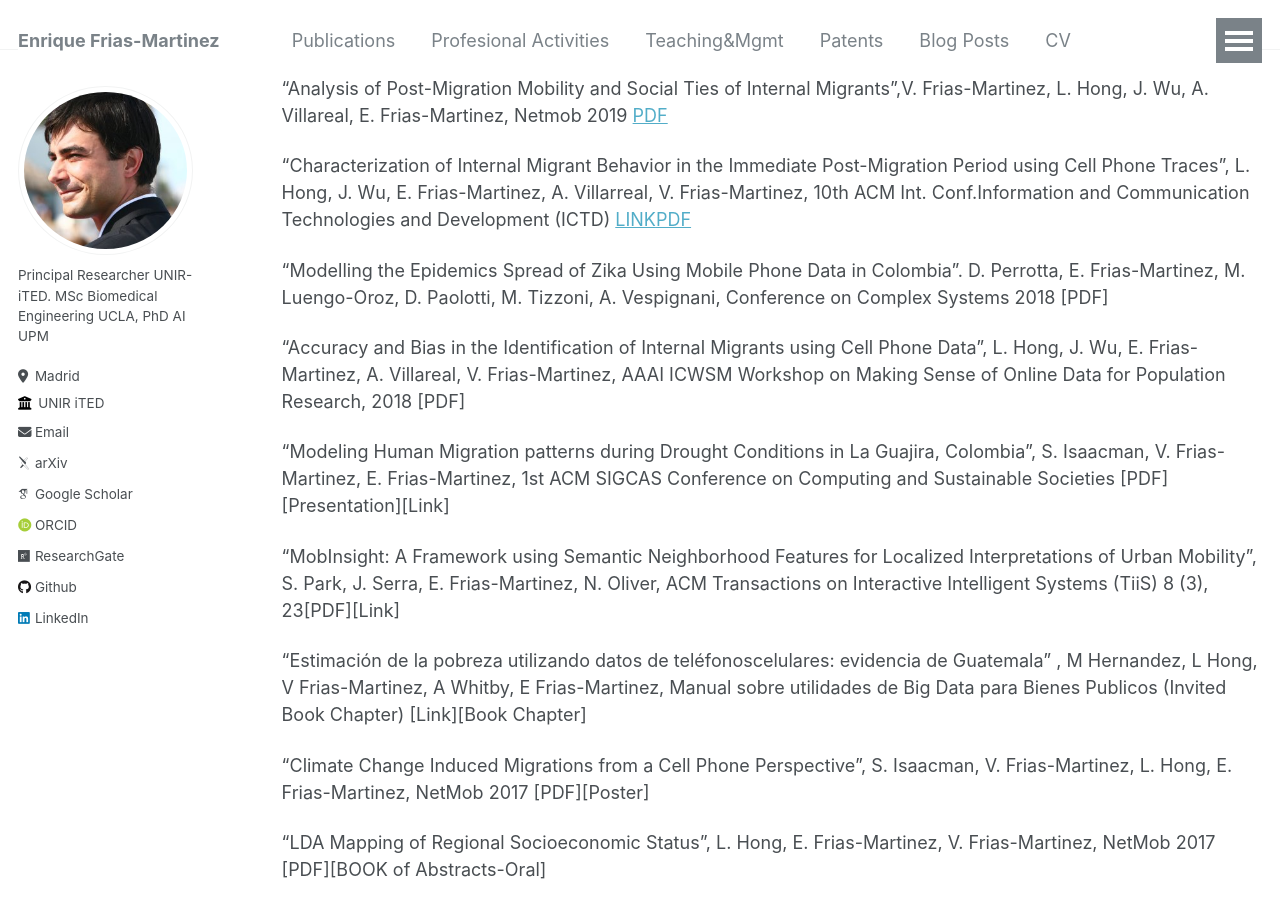
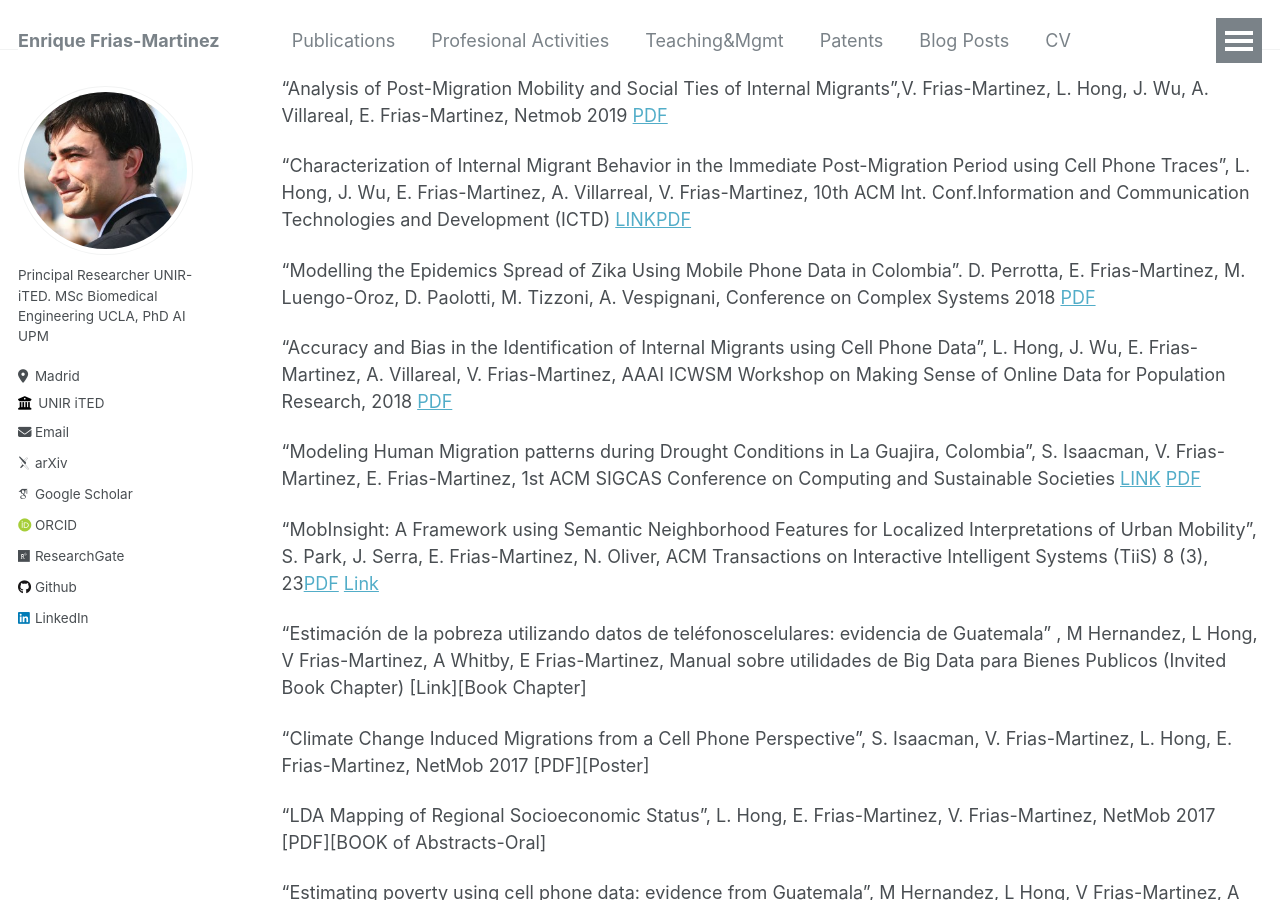
Before and after one commit to ENriqueFRiasM/enriquefriasm.github.io, a Jekyll site: the page built from _pages/publications.md, in a window 1280 px wide and 900 px high, scrolled down 2044 px. Built offline with Jekyll 4.4.1, drawn with Linux system fonts in a browser that asks for light colours; some web fonts are replaced; part of the change alters nothing that is shown.

Commit message:
Update publications.md

```diff
--- a/_pages/publications.md
+++ b/_pages/publications.md
@@ -58,13 +58,13 @@ EPJ data science 11 (1), 53, 2022 [LINK](https://link.springer.com/content/pdf/1
 
  "Characterization of Internal Migrant Behavior in the Immediate Post-Migration Period using Cell Phone Traces﻿",  L. Hong, J. Wu, E. Frias-Martinez, A. Villarreal, V. Frias-Martinez, 10th ACM Int. Conf.Information and Communication Technologies and Development (ICTD) [LINK](https://dl.acm.org/doi/10.1145/3287098.3287119)﻿[PDF](https://www.researchgate.net/publication/330265602_Characterization_of_internal_migrant_behavior_in_the_immediate_post-migration_period_using_cell_phone_traces)
 
-"Modelling the Epidemics Spread of Zika Using Mobile Phone Data in Colombia".  D. Perrotta, E. Frias-Martinez, M. Luengo-Oroz, D. Paolotti, M. Tizzoni,  A. Vespignani, ﻿Conference on Complex Systems 2018 [PDF]
+"Modelling the Epidemics Spread of Zika Using Mobile Phone Data in Colombia".  D. Perrotta, E. Frias-Martinez, M. Luengo-Oroz, D. Paolotti, M. Tizzoni,  A. Vespignani, ﻿Conference on Complex Systems 2018 [PDF](htps://enriquefriasm.github.io/files/ccs2018-abstract.33034013.pdf)
 
-"Accuracy and Bias in the Identification of Internal Migrants using Cell Phone Data", L. Hong, J. Wu, E. Frias-Martinez, A. Villareal, V. Frias-Martinez, AAAI ICWSM Workshop on Making Sense of Online Data for Population Research, 2018 [PDF]﻿﻿
+"Accuracy and Bias in the Identification of Internal Migrants using Cell Phone Data", L. Hong, J. Wu, E. Frias-Martinez, A. Villareal, V. Frias-Martinez, AAAI ICWSM Workshop on Making Sense of Online Data for Population Research, 2018 [PDF](htps://enriquefriasm.github.io/files/accuracy-bias-methods.213210112.pdf﻿﻿)
 
-"Modeling Human Migration patterns during Drought Conditions in La Guajira, Colombia", S. Isaacman, V. Frias-Martinez, E. Frias-Martinez, 1st ACM SIGCAS Conference on Computing and Sustainable Societies [PDF][Presentation][Link]﻿﻿
+"Modeling Human Migration patterns during Drought Conditions in La Guajira, Colombia", S. Isaacman, V. Frias-Martinez, E. Frias-Martinez, 1st ACM SIGCAS Conference on Computing and Sustainable Societies [LINK](https://dl.acm.org/doi/10.1145/3209811.3209861) [PDF](htps://enriquefriasm.github.io/files/modeling-human-migration.213210156.pdf)﻿﻿
 
-"MobInsight: A Framework using Semantic Neighborhood Features for Localized Interpretations of Urban Mobility", S. Park, J. Serra, E. Frias-Martinez, N. Oliver, ACM Transactions on Interactive Intelligent Systems (TiiS) 8 (3), 23﻿[PDF][Link]﻿
+"MobInsight: A Framework using Semantic Neighborhood Features for Localized Interpretations of Urban Mobility", S. Park, J. Serra, E. Frias-Martinez, N. Oliver, ACM Transactions on Interactive Intelligent Systems (TiiS) 8 (3), 23﻿[PDF](https://arxiv.org/abs/1709.10299) [Link](https://dl.acm.org/doi/10.1145/3158433)﻿
 
  "Estimación de la pobreza utilizando datos de teléfonoscelulares: evidencia de Guatemala﻿" , M Hernandez, L Hong, V Frias-Martinez, A Whitby, E Frias-Martinez,﻿ Manual sobre utilidades de Big Data para Bienes Publicos (Invited Book Chapter) [Link][Book Chapter]
 
```
